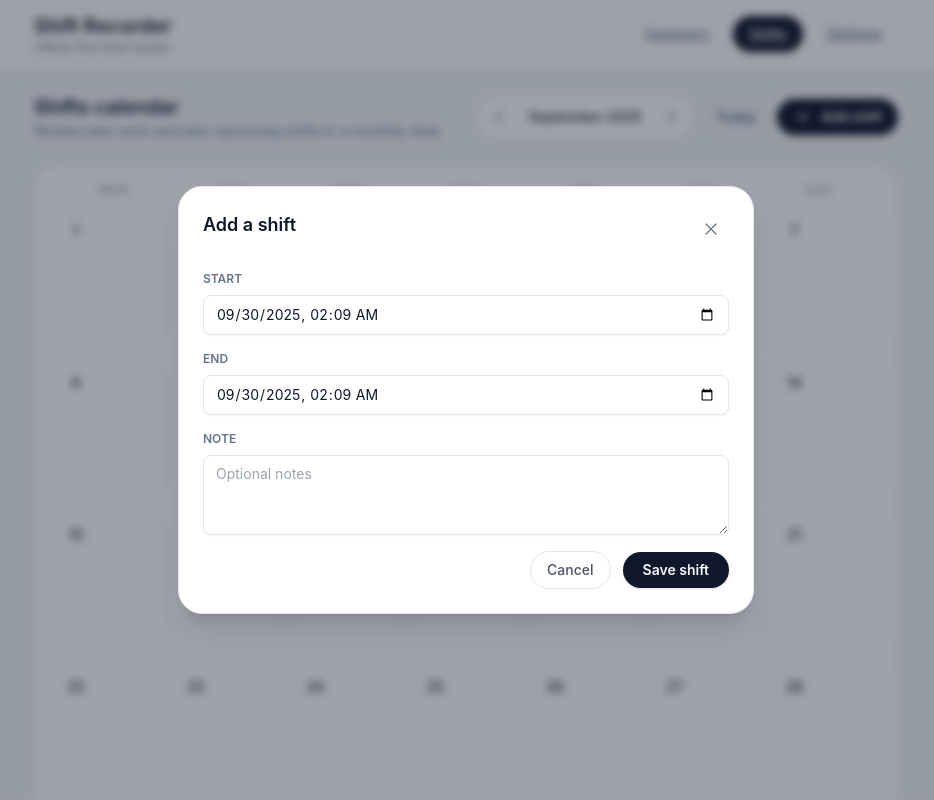
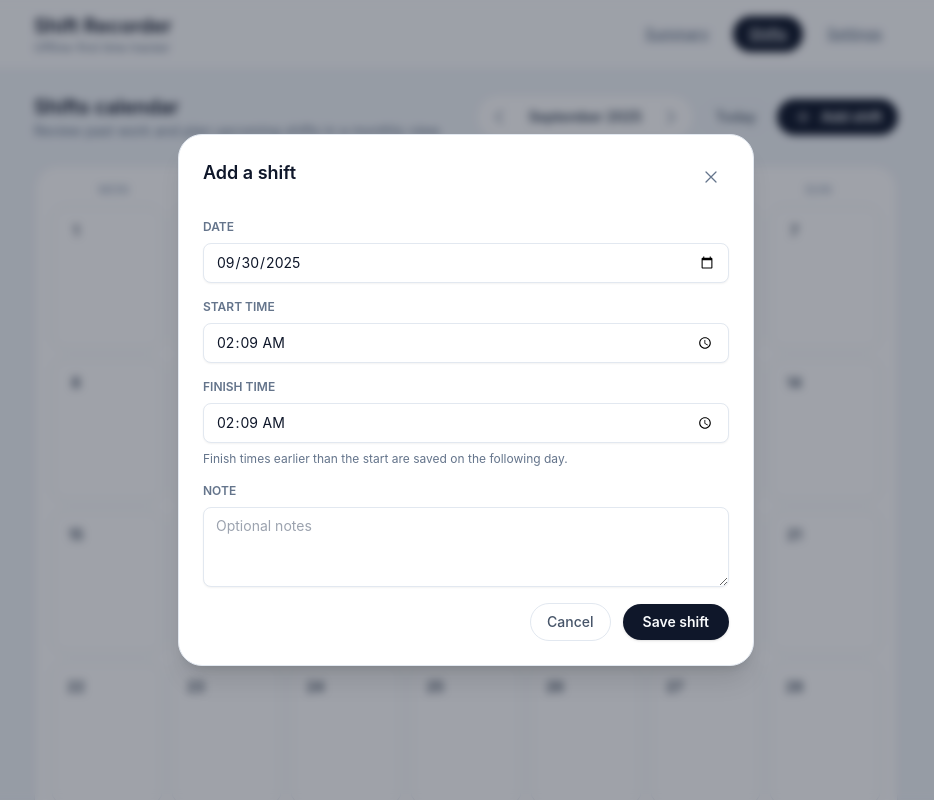
Before and after one commit to beatz174-bit/shift-recorder, a React (Vite) app: page /shifts in a window 1280 px wide. Both pictures are taken after a click on the button "Add shift". Shown: the top 800 px of the page, without its empty margins (174-1108 px from the left). Built offline with nearby package versions, Linux system fonts and the light colour scheme.

Commit message:
Refine add shift modal inputs

```diff
--- a/src/app/components/ShiftForm.tsx
+++ b/src/app/components/ShiftForm.tsx
@@ -1,6 +1,12 @@
 import { useState } from 'react';
 import type { Shift } from '../db/schema';
-import { nowLocalInputValue, toISO, toLocalDateTimeInput } from '../utils/datetime';
+import {
+  createDateFromLocalInputs,
+  nowLocalDateInputValue,
+  nowLocalTimeInputValue,
+  toLocalDateInput,
+  toLocalTimeInput
+} from '../utils/datetime';
 
 export type ShiftFormValues = {
   start: string;
@@ -16,12 +22,19 @@ export type ShiftFormProps = {
 };
 
 export default function ShiftForm({ initialShift, onSubmit, onCancel, submitLabel }: ShiftFormProps) {
-  const [start, setStart] = useState(
-    initialShift?.startISO ? toLocalDateTimeInput(initialShift.startISO) : nowLocalInputValue()
-  );
-  const [end, setEnd] = useState(
-    initialShift?.endISO ? toLocalDateTimeInput(initialShift.endISO) : nowLocalInputValue()
-  );
+  const defaultDate = initialShift?.startISO
+    ? toLocalDateInput(initialShift.startISO)
+    : nowLocalDateInputValue();
+  const defaultStartTime = initialShift?.startISO
+    ? toLocalTimeInput(initialShift.startISO)
+    : nowLocalTimeInputValue();
+  const defaultEndTime = initialShift?.endISO
+    ? toLocalTimeInput(initialShift.endISO)
+    : defaultStartTime;
+
+  const [date, setDate] = useState(defaultDate);
+  const [startTime, setStartTime] = useState(defaultStartTime);
+  const [endTime, setEndTime] = useState(defaultEndTime);
   const [note, setNote] = useState(initialShift?.note ?? '');
   const [error, setError] = useState<string | null>(null);
   const [isSubmitting, setIsSubmitting] = useState(false);
@@ -32,41 +45,62 @@ export default function ShiftForm({ initialShift, onSubmit, onCancel, submitLabe
       onSubmit={async (event) => {
         event.preventDefault();
         setError(null);
+
         try {
-          const startISO = toISO(start);
-          const endISO = toISO(end);
-          if (new Date(endISO) <= new Date(startISO)) {
-            setError('End time must be after start time.');
+          const startDate = createDateFromLocalInputs(date, startTime);
+          let finishDate = createDateFromLocalInputs(date, endTime);
+
+          if (finishDate <= startDate) {
+            finishDate = new Date(finishDate.getTime());
+            finishDate.setDate(finishDate.getDate() + 1);
+          }
+
+          if (finishDate <= startDate) {
+            setError('Finish time must be after the start time.');
             return;
           }
+
           setIsSubmitting(true);
-          await onSubmit({ start: startISO, end: endISO, note });
+          await onSubmit({ start: startDate.toISOString(), end: finishDate.toISOString(), note });
+        } catch (err) {
+          setError((err as Error).message);
+        } finally {
           setIsSubmitting(false);
-        } catch (err) {
-          setIsSubmitting(false);
-          setError((err as Error).message);
         }
       }}
     >
       <div className="grid gap-2">
-        <label className="text-xs font-semibold uppercase text-slate-500">Start</label>
+        <label className="text-xs font-semibold uppercase text-slate-500">Date</label>
         <input
-          type="datetime-local"
-          value={start}
-          onChange={(event) => setStart(event.target.value)}
+          type="date"
+          value={date}
+          onChange={(event) => setDate(event.target.value)}
           className="rounded-lg border border-slate-200 bg-white px-3 py-2 text-sm shadow-sm focus:border-primary focus:outline-none focus:ring-2 focus:ring-primary/40 dark:border-slate-700 dark:bg-slate-900"
           required
         />
       </div>
       <div className="grid gap-2">
-        <label className="text-xs font-semibold uppercase text-slate-500">End</label>
+        <label className="text-xs font-semibold uppercase text-slate-500">Start time</label>
         <input
-          type="datetime-local"
-          value={end}
-          onChange={(event) => setEnd(event.target.value)}
+          type="time"
+          value={startTime}
+          onChange={(event) => setStartTime(event.target.value)}
           className="rounded-lg border border-slate-200 bg-white px-3 py-2 text-sm shadow-sm focus:border-primary focus:outline-none focus:ring-2 focus:ring-primary/40 dark:border-slate-700 dark:bg-slate-900"
           required
         />
+      </div>
+      <div className="grid gap-2">
+        <label className="text-xs font-semibold uppercase text-slate-500">Finish time</label>
+        <input
+          type="time"
+          value={endTime}
+          onChange={(event) => setEndTime(event.target.value)}
+          className="rounded-lg border border-slate-200 bg-white px-3 py-2 text-sm shadow-sm focus:border-primary focus:outline-none focus:ring-2 focus:ring-primary/40 dark:border-slate-700 dark:bg-slate-900"
+          required
+        />
+        <p className="text-xs text-slate-500 dark:text-slate-400">
+          Finish times earlier than the start are saved on the following day.
+        </p>
       </div>
       <div className="grid gap-2">
         <label className="text-xs font-semibold uppercase text-slate-500">Note</label>
--- a/src/app/utils/datetime.ts
+++ b/src/app/utils/datetime.ts
@@ -1,10 +1,25 @@
-export function toLocalDateTimeInput(iso: string) {
-  const date = new Date(iso);
+const pad = (value: number) => value.toString().padStart(2, '0');
+
+function ensureValid(date: Date) {
   if (Number.isNaN(date.getTime())) {
     throw new Error('Invalid date value');
   }
-  const pad = (value: number) => value.toString().padStart(2, '0');
+  return date;
+}
+
+export function toLocalDateTimeInput(iso: string) {
+  const date = ensureValid(new Date(iso));
   return `${date.getFullYear()}-${pad(date.getMonth() + 1)}-${pad(date.getDate())}T${pad(date.getHours())}:${pad(date.getMinutes())}`;
+}
+
+export function toLocalDateInput(iso: string) {
+  const date = ensureValid(new Date(iso));
+  return `${date.getFullYear()}-${pad(date.getMonth() + 1)}-${pad(date.getDate())}`;
+}
+
+export function toLocalTimeInput(iso: string) {
+  const date = ensureValid(new Date(iso));
+  return `${pad(date.getHours())}:${pad(date.getMinutes())}`;
 }
 
 export function nowLocalInputValue() {
@@ -13,10 +28,26 @@ export function nowLocalInputValue() {
   return toLocalDateTimeInput(now.toISOString());
 }
 
+export function nowLocalDateInputValue() {
+  const now = new Date();
+  now.setSeconds(0, 0);
+  return toLocalDateInput(now.toISOString());
+}
+
+export function nowLocalTimeInputValue() {
+  const now = new Date();
+  now.setSeconds(0, 0);
+  return toLocalTimeInput(now.toISOString());
+}
+
 export function toISO(value: string) {
-  const date = new Date(value);
-  if (Number.isNaN(date.getTime())) {
-    throw new Error('Invalid date value');
-  }
+  const date = ensureValid(new Date(value));
   return date.toISOString();
 }
+
+export function createDateFromLocalInputs(date: string, time: string) {
+  const combined = `${date}T${time}`;
+  const parsed = ensureValid(new Date(combined));
+  parsed.setSeconds(0, 0);
+  return parsed;
+}
```
Also changed, not shown: 1 other file (tests, documents, lock files or other folders).
